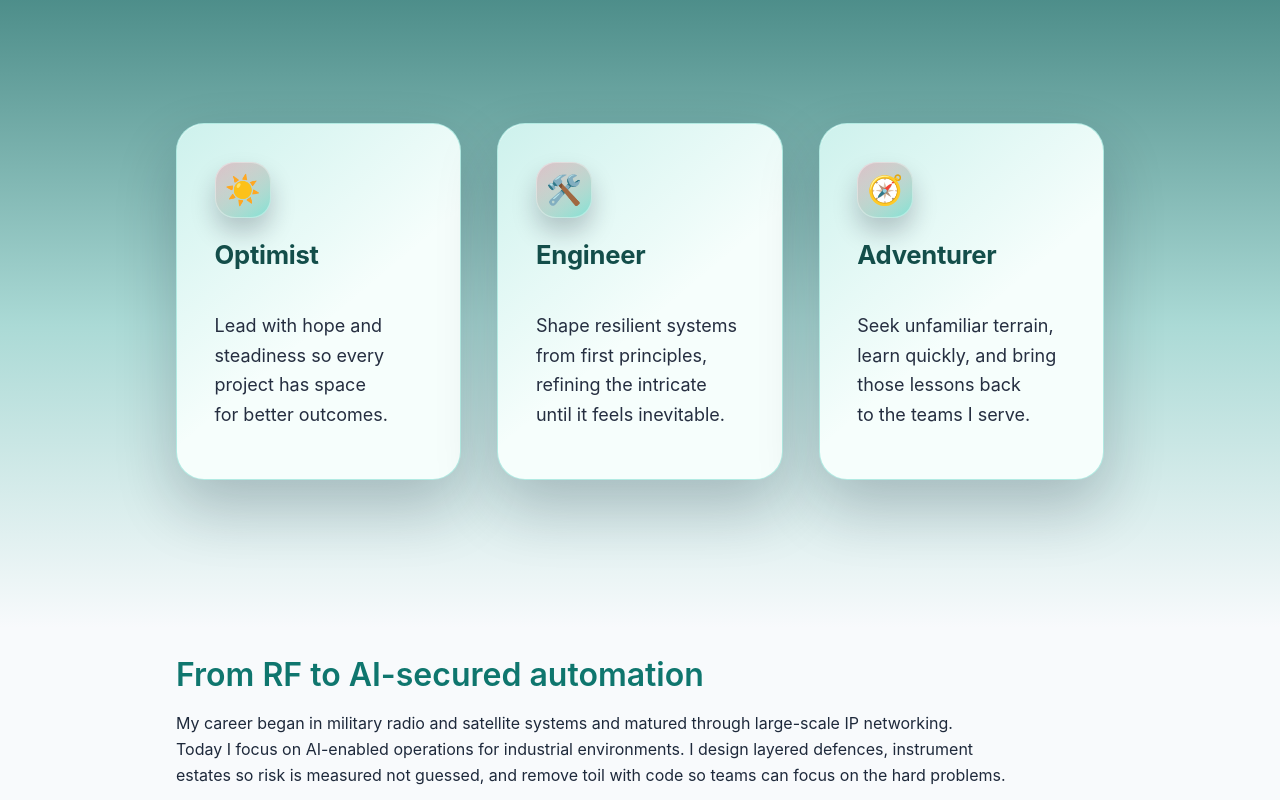
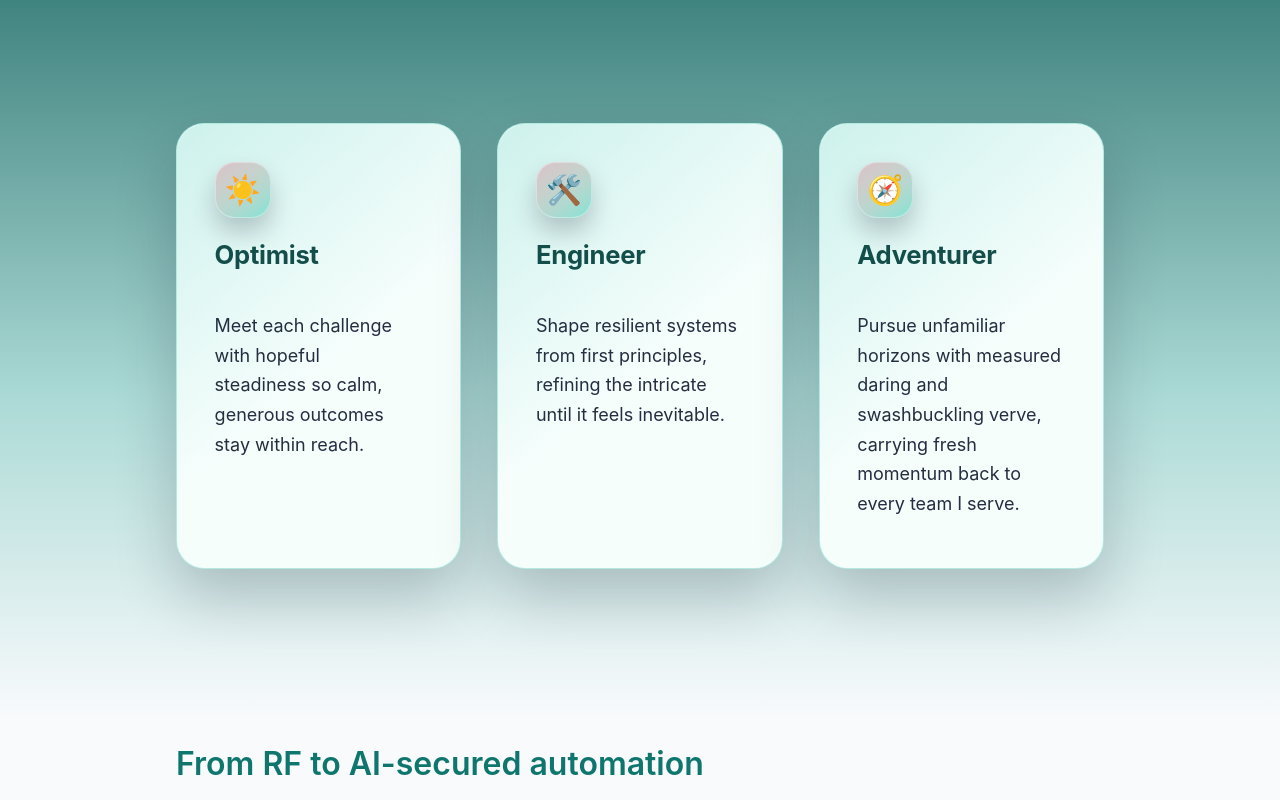
Before and after one commit to pau1a/plnext, a Next.js app: page /about in a window 1280 px wide. Shown: the part 820-1620 px from the top of the page. Built offline with nearby package versions, Linux system fonts and the light colour scheme; no server answers.

Commit message:
Polish about hero trait card copy and layout

```diff
--- a/src/app/about/about-content.tsx
+++ b/src/app/about/about-content.tsx
@@ -19,7 +19,7 @@ const heroTraits = [
     key: "optimist",
     title: "Optimist",
     description:
-      "Lead with hope and steadiness so every project has space for better outcomes.",
+      "Meet each challenge with hopeful steadiness so calm, generous outcomes stay within reach.",
     glyph: "☀️",
   },
   {
@@ -33,7 +33,7 @@ const heroTraits = [
     key: "adventurer",
     title: "Adventurer",
     description:
-      "Seek unfamiliar terrain, learn quickly, and bring those lessons back to the teams I serve.",
+      "Pursue unfamiliar horizons with measured daring and swashbuckling verve, carrying fresh momentum back to every team I serve.",
     glyph: "🧭",
   },
 ] as const;
--- a/src/app/about/about.module.scss
+++ b/src/app/about/about.module.scss
@@ -92,6 +92,7 @@
   box-shadow: 0 28px 60px rgba(15, 23, 42, 0.22);
   border: 1px solid color-mix(in srgb, var(--color-teal-500) 30%, transparent);
   min-height: 100%;
+  height: 100%;
   isolation: isolate;
   z-index: 0;
 }
@@ -151,6 +152,7 @@
   font-size: clamp(0.98rem, 2.3vw, 1.125rem);
   line-height: 1.65;
   color: color-mix(in srgb, var(--color-graphite-900) 68%, #54606e 32%);
+  flex: 1 1 auto;
 }
 
 :global(body.dark) .heroCardBody {
```
